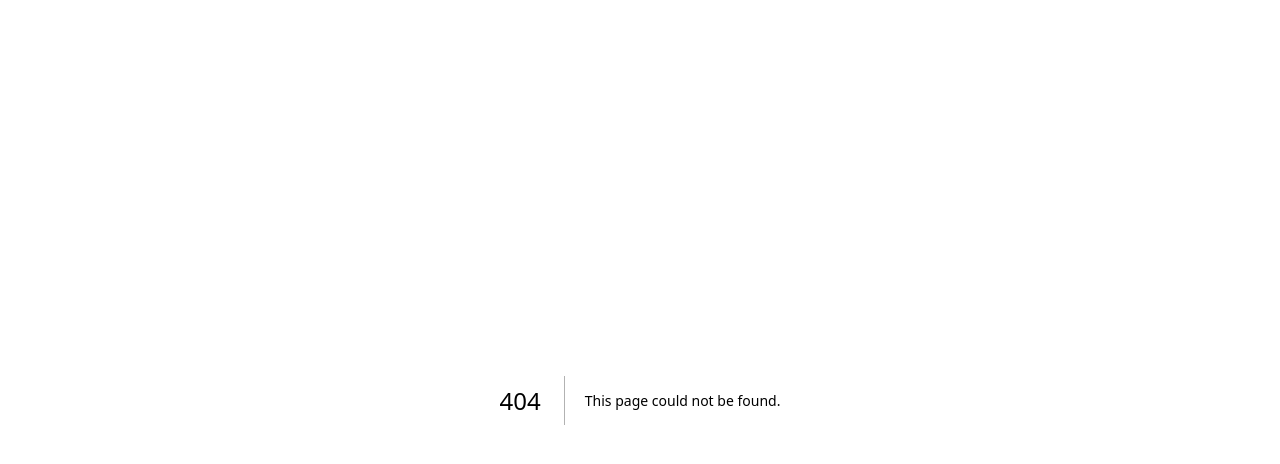
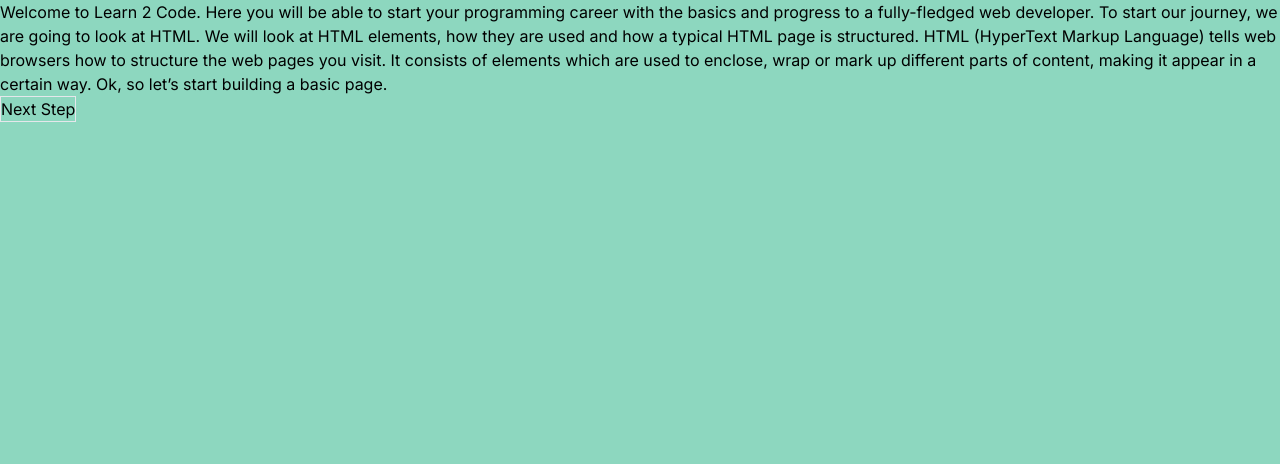
Before and after one commit to DJWilson1990/Learn-2-Code, a Next.js app: page /course/1/1 in a window 1280 px wide. Before the commit this address had no page. Shown: the top 464 px of the page. Built offline with nearby package versions, Linux system fonts and the light colour scheme.

Commit message:
wwokring on the code course structure

```diff
--- /dev/null
+++ b/src/app/course/[courseId]/[step]/page.js
@@ -0,0 +1,67 @@
+import fsPromises from "fs/promises";
+import path from "path";
+import Input from "@/components/Input";
+import { redirect } from "next/navigation";
+import NextButton from "@/components/NextButton";
+
+export default async function Page({ params }) {
+  console.log(params);
+
+  const course = params.courseId;
+  const step = params.step;
+
+  const courseIdAsString = "00" + course;
+  const courseFileName =
+    courseIdAsString.substring(courseIdAsString.length - 2) + ".json";
+
+  const courseData = await getCourseData(
+    `/src/resources/courses/${courseFileName}`
+  );
+
+  const numberOfSteps = courseData.length;
+  const lesson = courseData[step - 1];
+  let element;
+  if (lesson.userInteraction === true) {
+    element = {
+      name: lesson.name,
+      opening_tag: lesson.opening_tag,
+      closing_tag: lesson.closing_tag,
+      self_closing: lesson.self_closing,
+    };
+  }
+
+  console.log(lesson);
+
+  async function getCourseData(fileName) {
+    const filePath = path.join(process.cwd(), fileName);
+    try {
+      const fileContent = await fsPromises.readFile(filePath, "utf-8");
+      const data = await JSON.parse(fileContent);
+      return data;
+    } catch (error) {
+      console.error("error reading JSON data:", error);
+      return null;
+    }
+  }
+
+  async function nextStep() {
+    "use server";
+    const next = Number(step) + 1;
+    redirect(`/course/${course}/${next}`);
+  }
+
+  return (
+    <div>
+      {/* <p dangerouslySetInnerHTML={{ __html: lesson.content }}></p> */}
+      <p>{lesson.content}</p>
+      {lesson.userInteraction === true ? <Input element={element} /> : null}
+      {lesson.userInteraction === true ? (
+        <div id="output" className="border"></div>
+      ) : null}
+
+      {step < numberOfSteps ? (
+        <NextButton action={nextStep} caption="Next Step" />
+      ) : null}
+    </div>
+  );
+}
--- a/src/app/course/[courseId]/page.js
+++ b/src/app/course/[courseId]/page.js
@@ -7,6 +7,7 @@
 export default function Course(courseId) {
   const [currentStep, setCurrentStep] = useState(0);
   const lesson = introLessons[currentStep];
+  // const contentHTML = renderToString(lesson.content);
   let element;
   if (lesson.userInteraction === true) {
     element = {
@@ -33,6 +34,7 @@
   return (
     <div>
       <h1>{`Step ${currentStep}`}</h1>
+      {/* {lesson.contentHTML} */}
       {lesson.content}
       {lesson.userInteraction === true ? <Input element={element} /> : null}
       {lesson.userInteraction === true ? (
--- /dev/null
+++ b/src/components/NextButton.jsx
@@ -0,0 +1,15 @@
+"use client";
+
+export default function NextButton({ caption, action }) {
+  async function handleClick(event) {
+    action();
+  }
+
+  return (
+    <div>
+      <button className="border" onClick={handleClick}>
+        {caption}
+      </button>
+    </div>
+  );
+}
--- /dev/null
+++ b/src/resources/courses/01.json
@@ -0,0 +1,48 @@
+[
+  {
+    "step": 0,
+    "title": "Lesson intro",
+    "subject": "HTML intro",
+    "content": "Welcome to Learn 2 Code.\n Here you will be able to start your programming career with the basics and progress to a fully-fledged web developer. To start our journey, we are going to look at HTML. We will look at HTML elements, how they are used and how a typical HTML page is structured. HTML (HyperText Markup Language) tells web browsers how to structure the web pages you visit. It consists of elements which are used to enclose, wrap or mark up different parts of content, making it appear in a certain way. Ok, so let’s start building a basic page.",
+    "userInteraction": false
+  },
+  {
+    "step": 1,
+    "title": "Headers",
+    "subject": "h1 tag",
+    "content": "We want our page to have a header. Think of this like a title to a story or a title to describe the contents of the page. To do this we are going to use what we call an <h1> element. These elements have an opening tag <h1>, and a closing tag </h1>. Notice the difference between the opening and closing tags. Closing tags contain / before the element name. For best practice, each page on your website should only contain one <h1> tag. Let’s try it out. Using the editor below, create a title of your choice. You can nest your title between the opening and closing tag. e.g <h1> Hello World! </h1>",
+    "name": "h1",
+    "opening_tag": "<h1>",
+    "closing_tag": "</h1>",
+    "self_closing": false,
+    "userInteraction": true
+  },
+  {
+    "step": 2,
+    "title": "Sub Headings",
+    "subject": "h3 tag",
+    "content": "Perfect! So now you know how to add a title to your page. Let’s add a sub heading. As previously mentioned, for best practice we should avoid using more than one <h1> tag per page. Thankfully HTML provides us with six levels of H tag. <h1> to <h6>. <h1> tags output the biggest font size. <h6> tags will output the smallest font size of the header tags. For this example, we will use an <h3> tag for our sub heading. Create a sub heading of your choice using the <h3> tag. e.g <h3> What a wonderful world </h3>",
+    "name": "h3",
+    "opening_tag": "<h3>",
+    "closing_tag": "</h3>",
+    "self_closing": false,
+    "userInteraction": true
+  },
+  {
+    "step": 3,
+    "title": "Paragraphs",
+    "subject": "p tags",
+    "content": "Awesome! We have a title and a sub heading. Whats next I hear you ask! Well, let’s put some more text content on the page. We don’t always want to use header tags for text. For a majority of the page’s text content, we will use <p> tags. The <p> element represents paragraph. Unlike <h1> tags, you can freely use as many <p> tags on a page as you require. Let’s give it a go! Imagine you have your title, sub heading and now want to add a short description. Use the <p> tag to add a short description of your choice. Don’t forget to use the closing tag at the end of the description. e.g <p> This is a page about how wonderful the world is! </p>",
+    "name": "p",
+    "opening_tag": "<p>",
+    "closing_tag": "</p>",
+    "self_closing": false,
+    "userInteraction": true
+  },
+  {
+    "step": 4,
+    "title": "Headers, sub headings and paragraphs combined",
+    "subject": "h1, h2 and p tags",
+    "content": "Woah That is some quick progress! Let's combine what we have learnt so far and put it all together. For this task I want you to make a title using <h1> tags, a sub heading using <h3> tags and a short description using <p> tags all on the same page! Again, do not forget the closing tags!<h1> Hello World! </h1><h3>What a wonderful world</h3> <p>This is a page about how wonderful the world is!</p>"
+  }
+]
```
Also changed, not shown: src/resources/intro/introLessons.js (line endings or trailing spaces).
